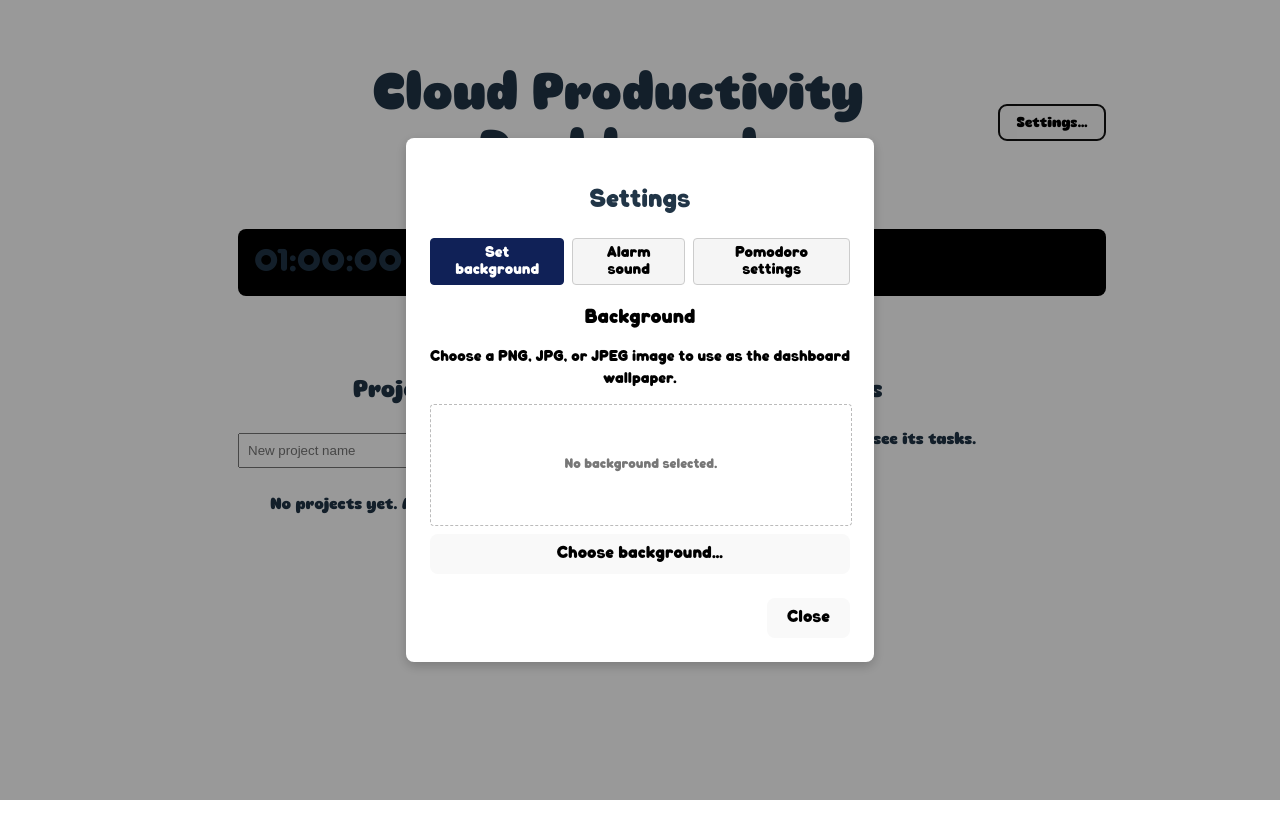
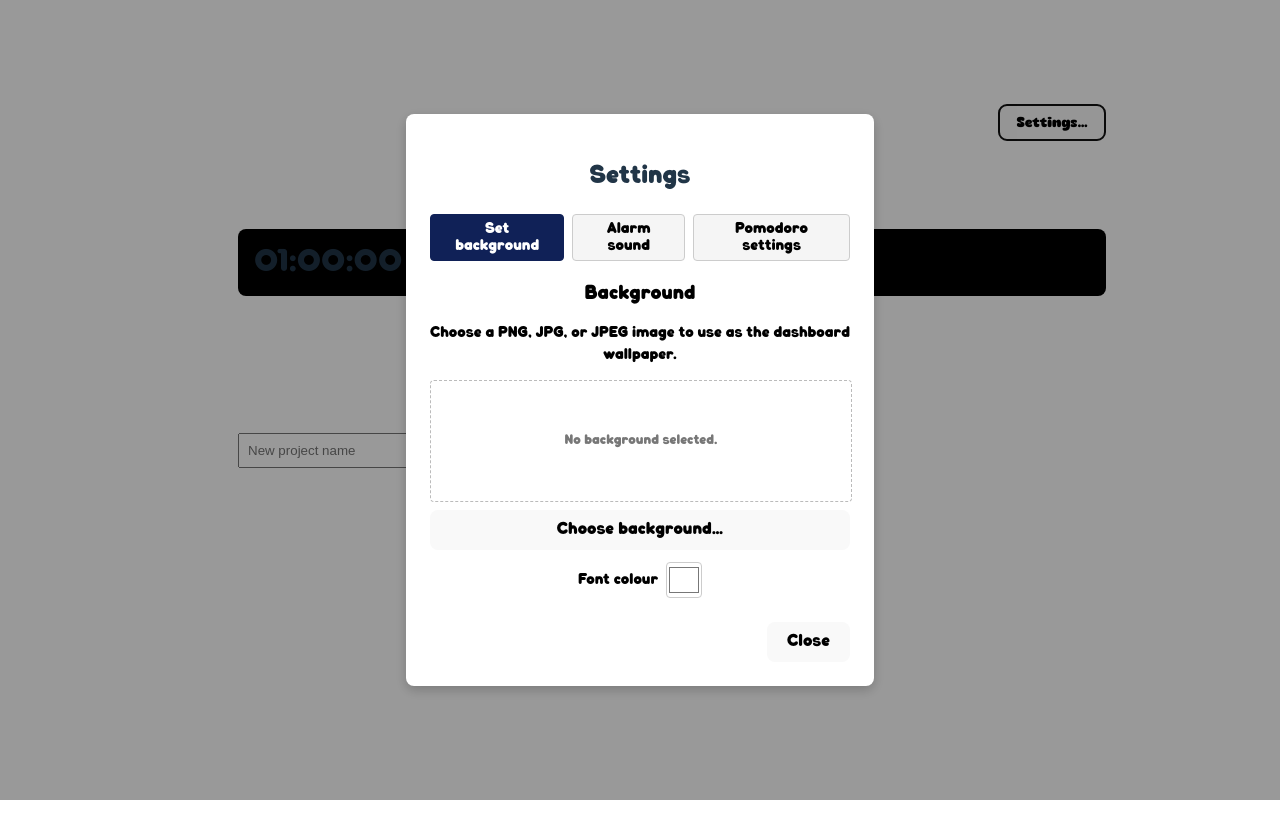
Before and after one commit to vincec2/Cloud-Productivity-Dashboard-Software, a React (Vite) app: page / in a window 1280 px wide. Both pictures are taken after a click on the button "Settings…". Shown: the top 832 px of the page. Built offline with nearby package versions, Linux system fonts and the light colour scheme.

Commit message:
font colour add

```diff
--- a/src/App.css
+++ b/src/App.css
@@ -208,6 +208,33 @@ body {
   word-break: break-all;
 }
 
+/* Elements marked for dynamic font colour */
+.colourChange {
+  color: var(--cpd-font-color, #ffffff);
+}
+
+/* Optional: settings colour picker tweaks */
+.settings-fontcolor {
+  margin-top: 0.75rem;
+}
+
+.settings-fontcolor-label {
+  display: inline-flex;
+  align-items: center;
+  gap: 0.5rem;
+  font-size: 0.9rem;
+  color: black;
+}
+
+.settings-fontcolor-input {
+  width: 2.25rem;
+  height: 2.25rem;
+  padding: 0;
+  border: 1px solid #ccc;
+  border-radius: 4px;
+  background: transparent;
+}
+
 .settings-pomodoro-label {
   display: flex;
   align-items: center;
@@ -330,6 +357,45 @@ body {
   width: 100%;
   height: auto;
   object-fit: contain;
+}
+
+.work-backdrop {
+  position: fixed;
+  inset: 0;
+  background-color: rgba(0, 0, 0, 0.3);
+  display: flex;
+  align-items: center;
+  justify-content: center;
+  z-index: 8999;
+}
+
+.work-modal {
+  background-color: white;
+  padding: 1rem 1.25rem;
+  border-radius: 8px;
+  box-shadow: 0 4px 12px rgba(0, 0, 0, 0.2);
+  max-width: 320px;
+  width: 100%;
+  text-align: left;
+}
+
+.work-modal-text {
+  font-size: 1.1rem;
+  margin-bottom: 0.75rem;
+  color: black;
+}
+
+.work-modal-phase {
+  font-weight: 600;
+}
+
+.work-modal-button-row {
+  display: flex;
+  justify-content: flex-end;
+}
+
+.work-modal-button {
+  padding: 0.3rem 0.75rem;
 }
 
 /* === Project list === */
--- a/src/App.tsx
+++ b/src/App.tsx
@@ -75,6 +75,9 @@ function App() {
   const backgroundImagePath = settings.backgroundImagePath ?? null;
   const backgroundImageDataUrl = settings.backgroundImageDataUrl ?? null;
 
+  const fontColor = settings.fontColor ?? "#ffffff"; // or whichever default you like
+
+
   const alarmSoundPath = settings.alarmSoundPath ?? null;
   const alarmSoundDataUrl = settings.alarmSoundDataUrl ?? null;
 
@@ -107,6 +110,18 @@ function App() {
         backgroundImage: `url("${backgroundImageDataUrl}")`,
       }
     : {};
+
+  useEffect(() => {
+    // this will be used by the .colourChange CSS class
+    document.documentElement.style.setProperty(
+      "--cpd-font-color",
+      fontColor
+    );
+  }, [fontColor]);
+
+    function handleFontColorChange(color: string) {
+    updateSettings({ fontColor: color });
+  }
 
   async function handleAddProject(name: string) {
     if (!name.trim()) return;
@@ -330,7 +345,7 @@ function App() {
       <div className="app-inner">
         <header className="app-header">
           <div>
-            <h1>Cloud Productivity Dashboard</h1>
+            <h1 className="colourChange">Cloud Productivity Dashboard</h1>
           </div>
 
           {/* Settings button (opens modal) */}
@@ -396,6 +411,8 @@ function App() {
           alarmSoundPath={alarmSoundPath}
           onChooseAlarmSound={handleChooseAlarmSound}
           onClearAlarmSound={handleClearAlarmSound}
+          fontColor={fontColor}
+          onFontColorChange={handleFontColorChange}
         />
       </div>
     </div>
--- a/src/components/CountdownTimer.tsx
+++ b/src/components/CountdownTimer.tsx
@@ -48,6 +48,7 @@ export function CountdownTimer({
   >("idle");
   const [completedWorkSessions, setCompletedWorkSessions] = useState(0);
   const [showBreakPopup, setShowBreakPopup] = useState(false);
+  const [showWorkPopup, setShowWorkPopup] = useState(false);
 
 
   const hoursRef = useRef<HTMLSpanElement | null>(null);
@@ -130,7 +131,7 @@ export function CountdownTimer({
           if (currentPhase === "work") {
             const nextCount = completedWorkSessions + 1;
             setCompletedWorkSessions(nextCount);
-
+            setShowWorkPopup(false);
             setShowBreakPopup(true);
 
             if (
@@ -149,6 +150,7 @@ export function CountdownTimer({
           ) {
             setCurrentPhase("work");
             setShowBreakPopup(false);
+            setShowWorkPopup(true);
             return pomodoroWorkSeconds;
           } else {
             // idle → start fresh work session
@@ -287,12 +289,13 @@ export function CountdownTimer({
     }
   }
 
-  function handleBreakBackdropClick(
+  function handleBackdropClick(
     e: React.MouseEvent<HTMLDivElement>
   ) {
     // only close if user clicked the backdrop, not the popup itself
     if (e.target === e.currentTarget) {
       setShowBreakPopup(false);
+      setShowWorkPopup(false);
     }
   }
 
@@ -387,7 +390,7 @@ export function CountdownTimer({
         (currentPhase === "shortBreak" || currentPhase === "longBreak") && (
           <div
             className="break-backdrop"
-            onClick={handleBreakBackdropClick}
+            onClick={handleBackdropClick}
           >
             <div
               className="break-modal"
@@ -407,6 +410,31 @@ export function CountdownTimer({
             </div>
           </div>
         )}
+      {usePomodoro &&
+        showWorkPopup &&
+        (currentPhase === "work") && (
+          <div
+            className="work-backdrop"
+            onClick={handleBackdropClick}
+          >
+            <div
+              className="work-modal"
+              onClick={e => e.stopPropagation()}
+            >
+              <img className="" src="" alt=""/>
+              <h3 className="work-modal-text">Time to Work...</h3>
+              <div className="work-modal-button-row">
+                <button
+                  type="button"
+                  className="work-modal-button"
+                  onClick={() => setShowWorkPopup(false)}
+                >
+                  Got it
+                </button>
+              </div>
+            </div>
+          </div>
+        )}
     </section>
   );
 }
--- a/src/components/ProjectList.tsx
+++ b/src/components/ProjectList.tsx
@@ -59,7 +59,7 @@ export function ProjectList({
 
   return (
     <>
-      <h2>Projects</h2>
+      <h2 className="colourChange">Projects</h2>
       <form onSubmit={handleSubmit} className="projectlist-form">
         <input
           type="text"
@@ -78,7 +78,7 @@ export function ProjectList({
       </form>
 
       {projects.length === 0 ? (
-        <p>No projects yet. Add one above ✧</p>
+        <p className="colourChange">No projects yet. Add one above ✧</p>
       ) : (
         <ul className="projectlist-list">
           {projects.map((p) => {
@@ -118,7 +118,7 @@ export function ProjectList({
                             e.currentTarget.blur();
                           }
                         }}
-                        className="projectlist-name"
+                        className="projectlist-name colourChange"
                       >
                         {p.name}
                       </span>{" "}
--- a/src/components/SettingsModal.tsx
+++ b/src/components/SettingsModal.tsx
@@ -25,6 +25,9 @@ interface SettingsModalProps {
   alarmSoundPath: string | null;
   onChooseAlarmSound: () => Promise<void> | void;
   onClearAlarmSound: () => Promise<void> | void;
+
+  fontColor: string;
+  onFontColorChange: (color: string) => void;
 }
 
 export function SettingsModal({
@@ -42,7 +45,9 @@ export function SettingsModal({
   onPomodoroChange,
   alarmSoundPath,
   onChooseAlarmSound,
-  onClearAlarmSound
+  onClearAlarmSound,
+  fontColor,
+  onFontColorChange
 }: SettingsModalProps) {
   // "tabs": background vs alarm vs pomodoro
   const [activeTab, setActiveTab] = useState<
@@ -153,6 +158,17 @@ export function SettingsModal({
                   </button>
                 </>
               )}
+            </div>
+            <div className="settings-fontcolor">
+              <label className="settings-fontcolor-label">
+                Font colour
+                <input
+                  type="color"
+                  value={fontColor}
+                  onChange={e => onFontColorChange(e.target.value)}
+                  className="settings-fontcolor-input"
+                />
+              </label>
             </div>
           </section>
         )}
--- a/src/components/TaskPanel.tsx
+++ b/src/components/TaskPanel.tsx
@@ -47,7 +47,7 @@ export function TaskPanel({
 
   return (
     <>
-      <h2>
+      <h2 className="colourChange">
         Tasks{" "}
         {project && (
           <span className="taskpanel-heading-sub">
@@ -56,7 +56,7 @@ export function TaskPanel({
         )}
       </h2>
 
-      {!project && <p>Select a project to see its tasks.</p>}
+      {!project && <p className="colourChange">Select a project to see its tasks.</p>}
 
       {project && (
         <>
@@ -78,7 +78,7 @@ export function TaskPanel({
           </form>
 
           {tasks.length === 0 ? (
-            <p>No tasks yet. Add one above ✧</p>
+            <p className="colourChange">No tasks yet. Add one above ✧</p>
           ) : (
             <ul className="taskpanel-list">
               {tasks.map((t) => (
@@ -102,7 +102,7 @@ export function TaskPanel({
                               e.currentTarget.blur();
                             }
                           }}
-                          className="taskpanel-title-editable"
+                          className="taskpanel-title-editable colourChange"
                         >
                           {t.title}
                         </span>
--- a/src/types/global.d.ts
+++ b/src/types/global.d.ts
@@ -30,6 +30,8 @@ export interface AppSettings {
 
   alarmSoundPath?: string | null;
   alarmSoundDataUrl?: string | null;
+
+  fontColor?: string | null;
 }
 
 export interface AppData {
```
Also changed, not shown: cloud-productivity-data.dev.json.
